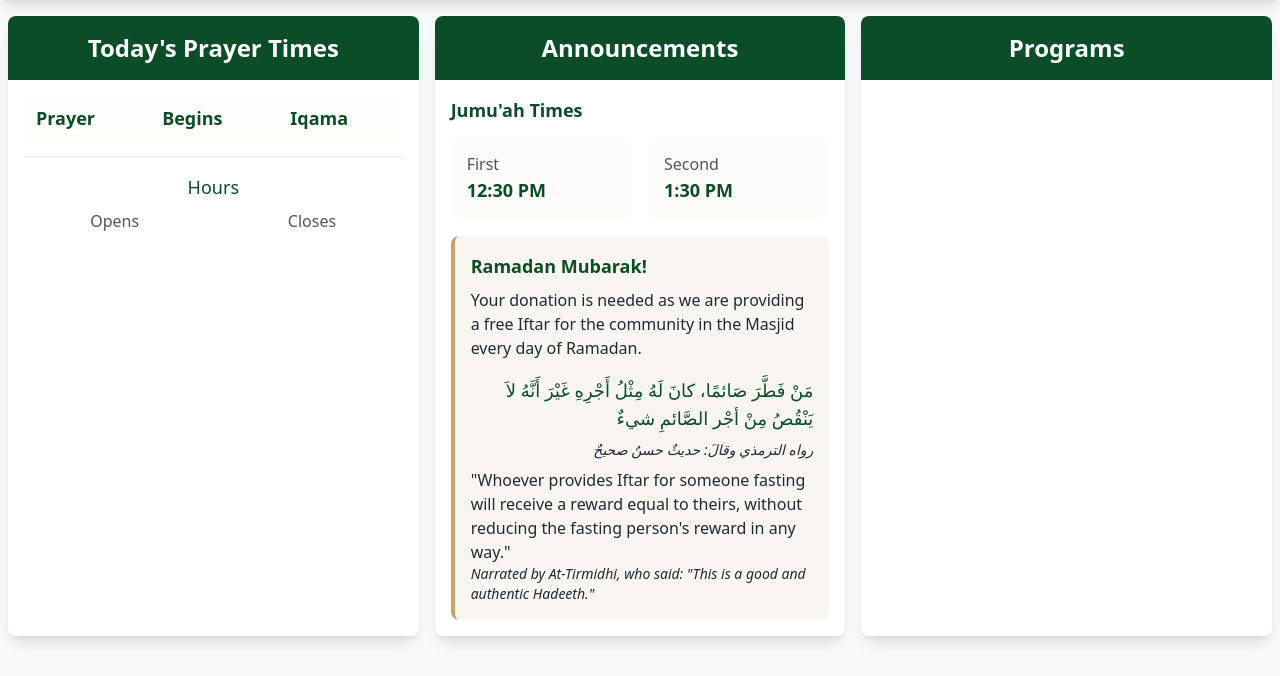
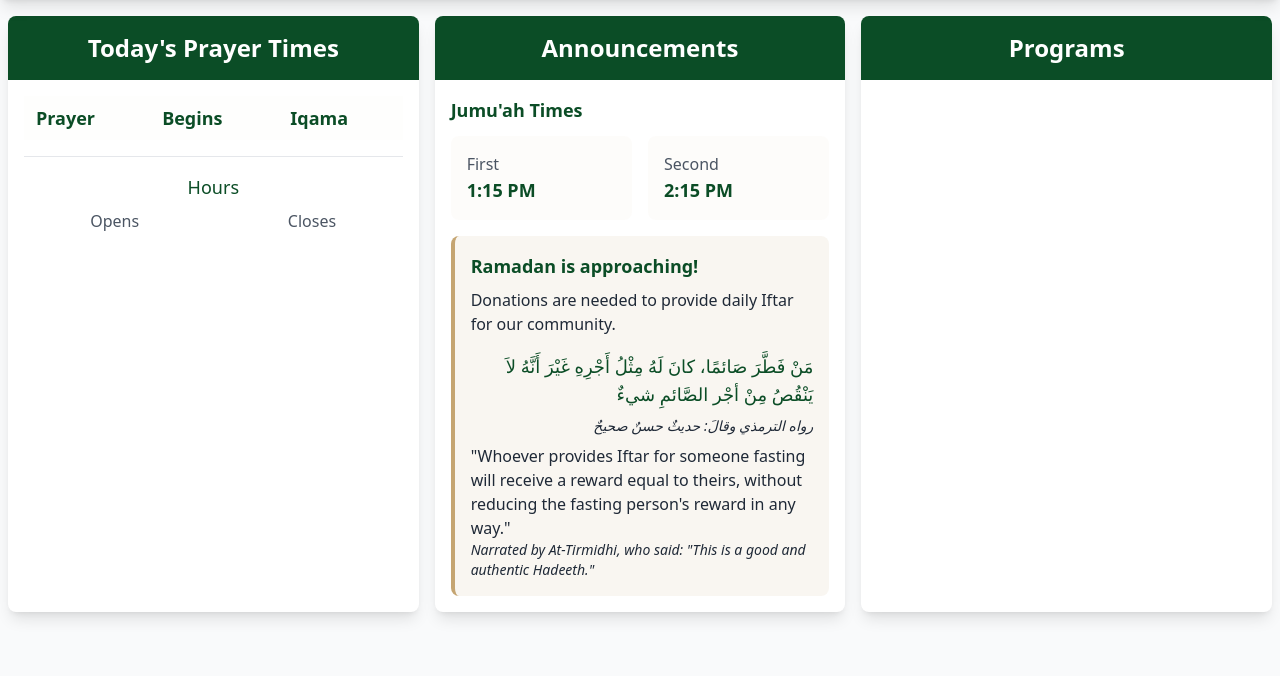
Before and after one commit to bengmoh/AlRahmanMosque-website, a Python web app: template templates/prayer_times.html in a window 1280 px wide. Shown: the part 160-836 px from the top of the page. Run offline with Jinja, Linux system fonts and the light colour scheme; the template is opened without the code that fills it, so the values that code supplies are empty; some libraries are stand-ins or nearby versions.

Commit message:
Update Jumu'a time

```diff
--- a/app.py
+++ b/app.py
@@ -4,8 +4,8 @@ import csv
 
 app = Flask(__name__)
 
-# Remove comment if redirecting from non www. to www. domain
-#@app.before_request
+# Remove comment if redirecting to a domain starting with www.
+@app.before_request
 def redirect_non_www():
     if request.host.startswith('www.'):
         return None  # Continue with the request if it's already on www.
--- a/templates/prayer_times.html
+++ b/templates/prayer_times.html
@@ -75,20 +75,20 @@
                     <div class="grid grid-cols-2 gap-4 mt-3">
                         <div class="bg-mosque-cream/20 rounded-lg p-4">
                             <p class="text-base text-gray-600">First</p>
-                            <p class="text-lg font-bold text-mosque-green">12:30 PM</p>
+                            <p class="text-lg font-bold text-mosque-green">1:15 PM</p>
                         </div>
                         <div class="bg-mosque-cream/20 rounded-lg p-4">
                             <p class="text-base text-gray-600">Second</p>
-                            <p class="text-lg font-bold text-mosque-green">1:30 PM</p>
+                            <p class="text-lg font-bold text-mosque-green">2:15 PM</p>
                         </div>
                     </div>
                 </div>
 
                 <!-- Ramadan Announcement -->
                 <div class="bg-mosque-gold/10 rounded-lg p-4 border-l-4 border-mosque-gold">
-                    <h3 class="text-lg font-bold text-mosque-green mb-2">Ramadan Mubarak!</h3>
+                    <h3 class="text-lg font-bold text-mosque-green mb-2">Ramadan is approaching!</h3>
                     <p class="text-base text-gray-800 mb-4">
-                        Your donation is needed as we are providing a free Iftar for the community in the Masjid every day of Ramadan.
+                        Donations are needed to provide daily Iftar for our community.
                     </p>
                     <p class="text-lg font-medium text-mosque-green text-right mb-2">
                         مَنْ فَطَّرَ صَائمًا، كانَ لَهُ مِثْلُ أَجْرِهِ غَيْرَ أَنَّهُ لاَ يَنْقُصُ مِنْ أجْر الصَّائمِ شيءٌ
```
